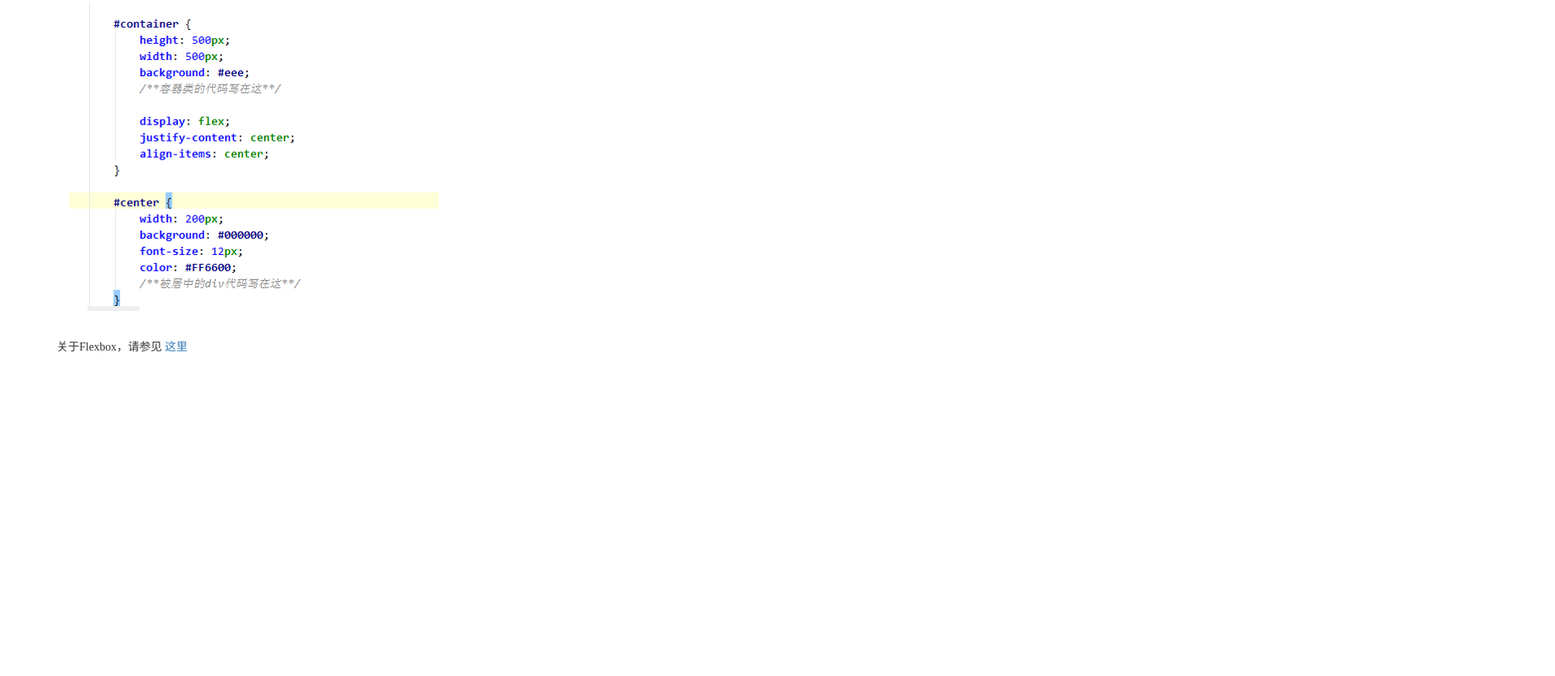
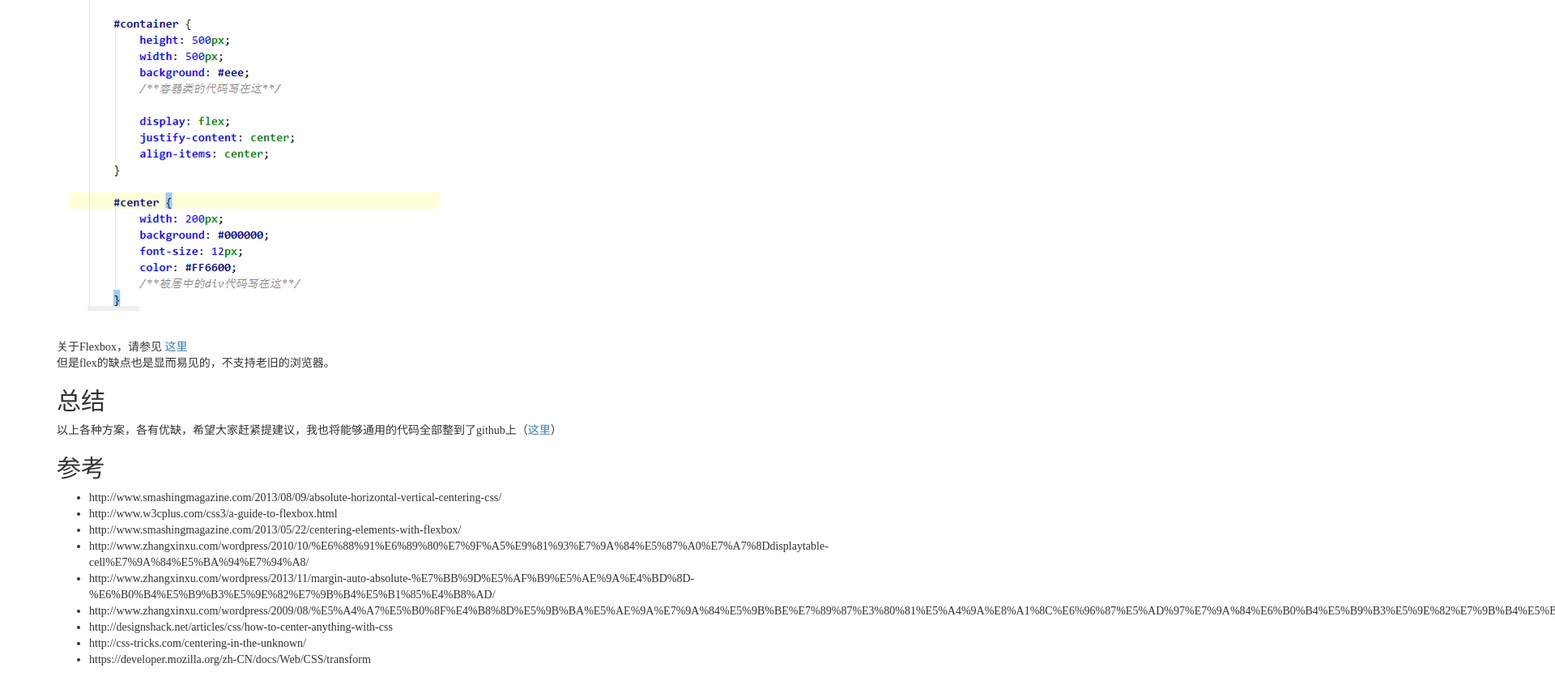
Before and after one commit to cloudhi/common, a plain HTML site: page centered/share/centered.html in a window 1280 px wide. Shown: the part 7173-8008 px from the top of the page at 81% size, 1920 px wide, since content can reach past the window. Before the commit the page ends 7622 px from the top, so only its background shows below. Drawn offline with nearby package versions, Linux system fonts and the light colour scheme.

Commit message:
完善博客

```diff
--- a/centered/share/centered.html
+++ b/centered/share/centered.html
@@ -81,10 +81,11 @@
         <li>2.兼容IE8+</li>
         <li>3.可能在一些浏览器上有问题（特别是IE）</li>
     </ul>
-        由于兼容上的一些问题，这个方案，不太建议。
+    由于兼容上的一些问题，这个方案，不太建议。
     </p>
 
     <h2>方案五：行内块元素(inline-block)</h2>
+
     <p>
         思路为：期望在#container中:<code>text-align:center;</code>，在#center中：<code>vertical-align:middle;</code>达到目的，但是#center却无法撑开#container，咋办呢？
         可以在#container里面加入一个多余的display为inline-block的div（作为#container的一个child），将#container的高度撑开，就像这样：
@@ -93,19 +94,43 @@
         <img src="images/inline-block.png" alt="xxx" class="img-thumnail block"><br>
         但是，还存在如下两个问题：
     <ul>
-        <li>由于两个inline-block的元素之间默认是有间隙的，所以需要在#center中margin-right为负值或者在#container中font-size:0px;（如果#center为图片的情况下）进行调整</li>
+        <li>
+            由于两个inline-block的元素之间默认是有间隙的，所以需要在#center中margin-right为负值或者在#container中font-size:0px;（如果#center为图片的情况下）进行调整
+        </li>
         <li>#center的宽度不能大于<b>#container的100%-间隙</b>，否则before将会被挤走</li>
     </ul>
     </p>
 
     <h2>方案六：Flexbox</h2>
+
     <p>
         这个应该是最简单的，如下：
         <img src="images/flex.png" alt="xxx" class="img-thumnail block"><br>
         原理为：margin:auto;自动获取伸缩容器中剩余的空间，设置垂直方向margin值为auto，可以使伸缩项目在伸缩容器的两上轴方向都完全集中。我觉得，实际上相当于这样：
         <img src="images/flex-more.png" alt="xxx" class="img-thumnail block"><br>
-        关于Flexbox，请参见 <a href="http://www.w3cplus.com/css3/a-guide-to-flexbox.html" target="_blank">这里</a>
+        关于Flexbox，请参见 <a href="http://www.w3cplus.com/css3/a-guide-to-flexbox.html" target="_blank">这里</a><br>
+        但是flex的缺点也是显而易见的，不支持老旧的浏览器。
     </p>
+
+    <h2>总结</h2>
+
+    <p>
+        以上各种方案，各有优缺，希望大家赶紧提建议，我也将能够通用的代码全部整到了github上（<a href="https://github.com/lonelyclick/common"
+                                                        target="_blank">这里</a>）
+    </p>
+
+    <h2>参考</h2>
+    <ul>
+        <li>http://www.smashingmagazine.com/2013/08/09/absolute-horizontal-vertical-centering-css/</li>
+        <li>http://www.w3cplus.com/css3/a-guide-to-flexbox.html</li>
+        <li>http://www.smashingmagazine.com/2013/05/22/centering-elements-with-flexbox/</li>
+        <li>http://www.zhangxinxu.com/wordpress/2010/10/%E6%88%91%E6%89%80%E7%9F%A5%E9%81%93%E7%9A%84%E5%87%A0%E7%A7%8Ddisplaytable-cell%E7%9A%84%E5%BA%94%E7%94%A8/</li>
+        <li>http://www.zhangxinxu.com/wordpress/2013/11/margin-auto-absolute-%E7%BB%9D%E5%AF%B9%E5%AE%9A%E4%BD%8D-%E6%B0%B4%E5%B9%B3%E5%9E%82%E7%9B%B4%E5%B1%85%E4%B8%AD/</li>
+        <li>http://www.zhangxinxu.com/wordpress/2009/08/%E5%A4%A7%E5%B0%8F%E4%B8%8D%E5%9B%BA%E5%AE%9A%E7%9A%84%E5%9B%BE%E7%89%87%E3%80%81%E5%A4%9A%E8%A1%8C%E6%96%87%E5%AD%97%E7%9A%84%E6%B0%B4%E5%B9%B3%E5%9E%82%E7%9B%B4%E5%B1%85%E4%B8%AD/</li>
+        <li>http://designshack.net/articles/css/how-to-center-anything-with-css</li>
+        <li>http://css-tricks.com/centering-in-the-unknown/</li>
+        <li>https://developer.mozilla.org/zh-CN/docs/Web/CSS/transform</li>
+    </ul>
 </div>
 </body>
 </html>
```
Also changed, not shown: 1 other file.
